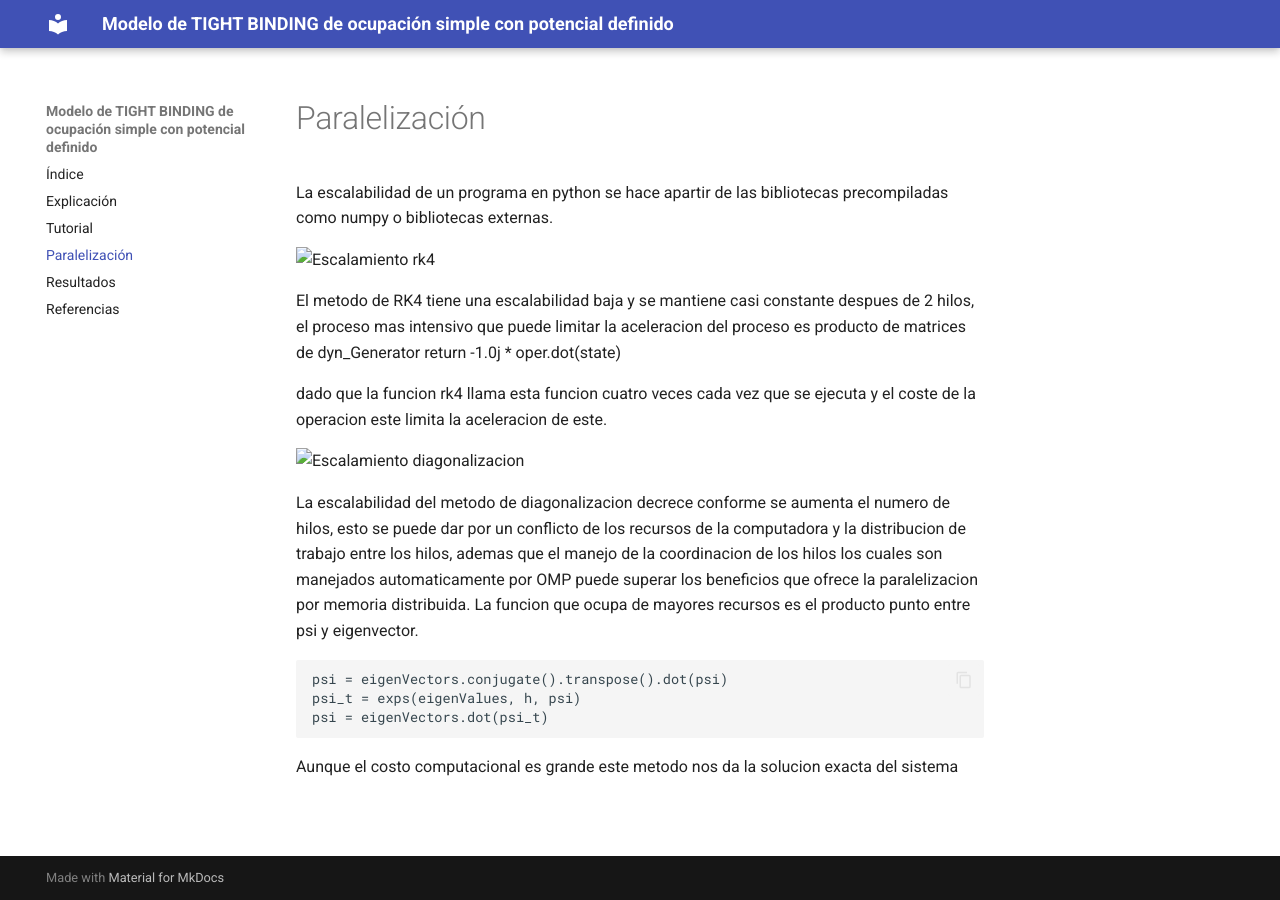
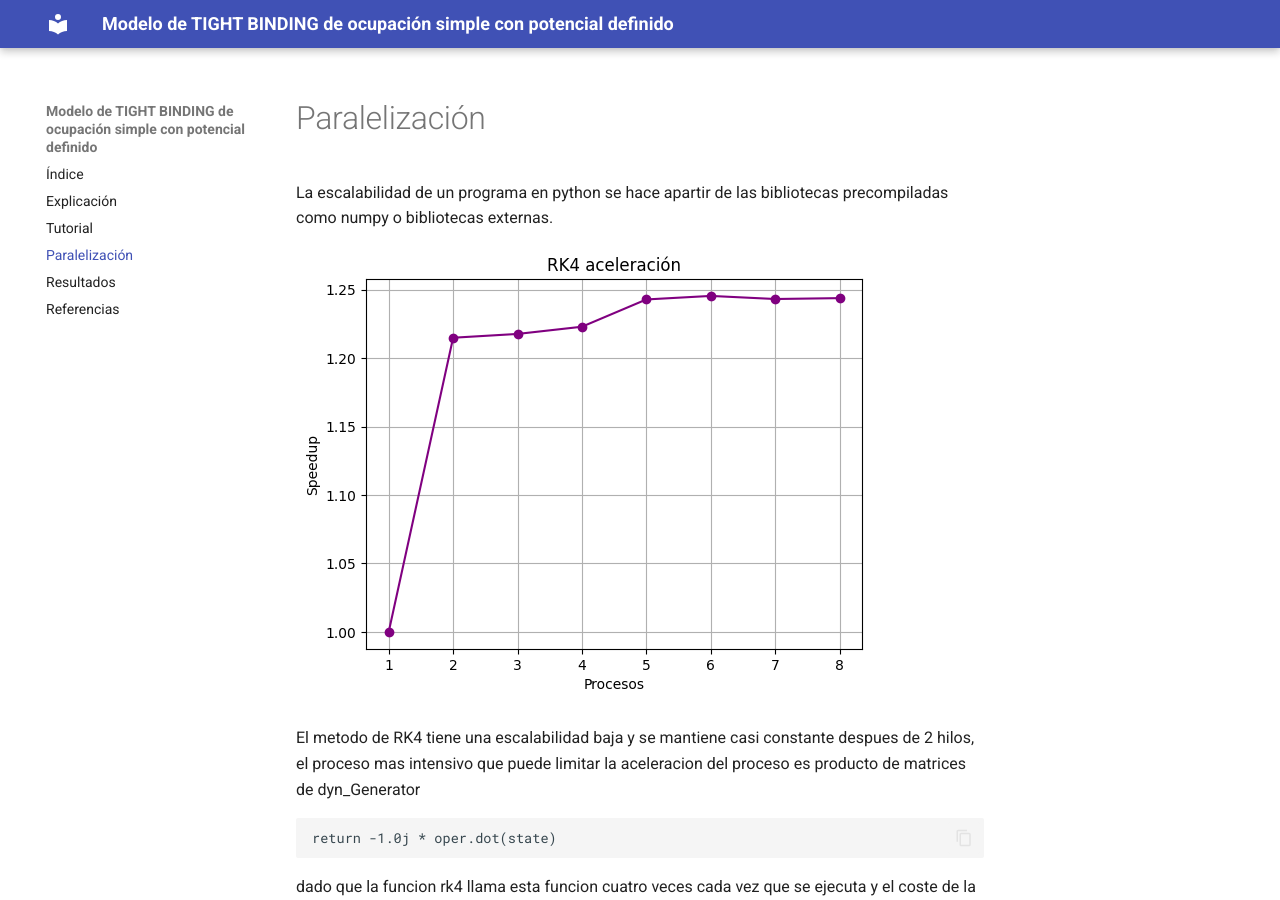
Before and after one commit to FabianC010/Proyecto-Computacional, an MkDocs documentation site: the page built from docs/parallel.md, in a window 1280 px wide and 900 px high. Built offline with MkDocs 1.6.1 and Material for MkDocs 9.7.7, drawn with Linux system fonts in a browser that asks for light colours; some of the changed lines change nothing that is shown.

Commit message:
Update parallel.md
añadir imagenes y sintaxis

```diff
--- a/docs/parallel.md
+++ b/docs/parallel.md
@@ -2,14 +2,15 @@
 
 La escalabilidad de un programa en python se hace apartir de las bibliotecas precompiladas como numpy o bibliotecas externas.
 
-![Escalamiento rk4]()
+![aceleracion rk4](https://github.com/FabianC010/Proyecto-Computacional/blob/main/docs/videos/RK4_aceleracion.png)
 
 El metodo de RK4 tiene una escalabilidad baja y se mantiene casi constante despues de 2 hilos, el proceso mas intensivo que puede limitar la aceleracion del proceso es producto de matrices de dyn_Generator
+
     return -1.0j * oper.dot(state)
 
 dado que la funcion rk4 llama esta funcion cuatro veces cada vez que se ejecuta y el coste de la operacion este limita la aceleracion de este.
 
-![Escalamiento diagonalizacion]()
+![aceleracion diagonalizacion](https://github.com/FabianC010/Proyecto-Computacional/blob/main/docs/videos/Dg_aceleracion.png)
 
 La escalabilidad del metodo de diagonalizacion decrece conforme se aumenta el numero de hilos, esto se puede dar por un conflicto de los recursos de la computadora y la distribucion de trabajo entre los hilos, ademas que el manejo de la coordinacion de los hilos los cuales son manejados automaticamente por OMP puede superar los beneficios que ofrece la paralelizacion por memoria distribuida.
 La funcion que ocupa de mayores recursos es el producto punto entre psi y eigenvector.
```
